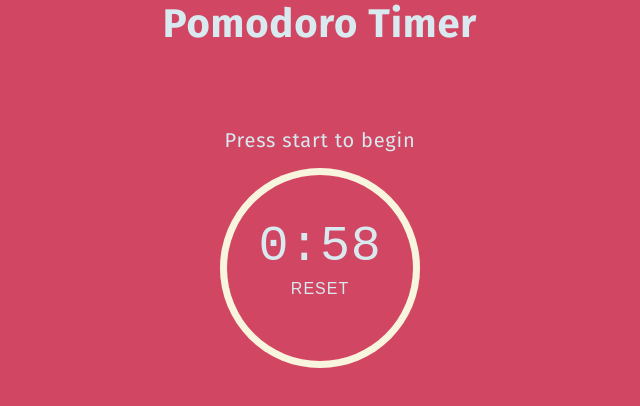
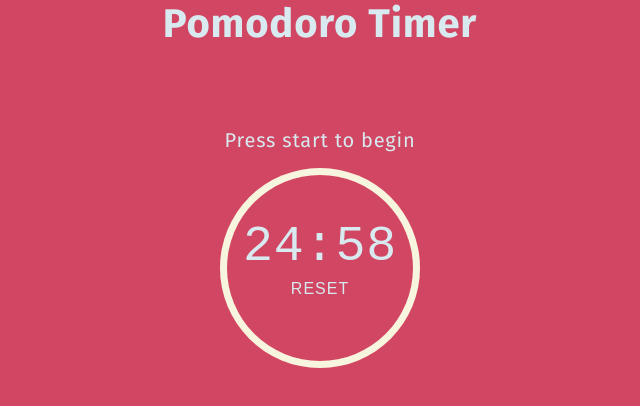
Before and after one commit to Gabo9678/Pomodoro, a website built with Vite: page index.html in a window 1280 px wide. Both pictures are taken after a click on the button "START". Shown: the whole page, without its empty margins (320-960 px from the left). Built offline with nearby package versions, Linux system fonts and the light colour scheme; a web font is replaced by a local one.

Commit message:
Pomodoro timer now work

```diff
--- a/index.html
+++ b/index.html
@@ -7,7 +7,7 @@
     <link rel="preconnect" href="https://fonts.googleapis.com" />
     <link rel="preconnect" href="https://fonts.gstatic.com" crossorigin />
     <link href="https://fonts.googleapis.com/css2?family=EG+Garamond:wght@400;500;600;700&family=Fira+Sans:wght@400;500;600;700&display=swap" rel="stylesheet" />
-    <link rel="stylesheet" href="/style.css" />
+    <link rel="stylesheet" href="src/style.css" />
   </head>
   <body>
 
@@ -28,7 +28,7 @@
           </div>
 
           <div class="app-counter-box">
-            <p><span id="minutes">25</span>:<span id="seconds">00</span></p>
+            <p><span id="minutes"></span>:<span id="seconds"></span></p>
           </div>
           <button id="start" class="btn-start" onclick="start()">start</button>
           <button id="reset" class="btn-reset" onclick="start()">reset</button>
@@ -37,6 +37,6 @@
     </main>
 
 
-    <script src="/main.js"></script>
+    <script src="src/main.js"></script>
   </body>
 </html>
--- a/src/main.js
+++ b/src/main.js
@@ -1,36 +1,82 @@
-const minutesSpan = document.getElementById("minutes");
-const seconds = document.getElementById("seconds");
 
-let minutes = 1;
 
-let finalTime = minutes * 60 * 1000;
+//variables
+let minutes = 25;
+let seconds = "00";
+let breakTime = 5;
 
-let now;
-let finalDate;
+// const reset = document.querySelector('reset');
 
-function start() {
+
+//display
+window.onload = () =>{
+
+  document.getElementById("minutes").innerHTML = minutes;
+  document.getElementById("seconds").innerHTML = seconds;
+
+}
+
+//start Timer
+const start = () =>{
+
+
+  //change the time
+
+  seconds = 59;
+
+  let workMinutes = minutes - 1;
+  let breakMinutes = breakTime - 1;
+  let breakCount = 0;
+
+  //countdown
+
+  const timerFunction = () => {
+   document.getElementById("minutes").innerHTML = workMinutes;
+   document.getElementById("seconds").innerHTML = seconds;
+
+    seconds = seconds - 1;
+
+    if(seconds === 0){
+      workMinutes = workMinutes - 1;
+      seconds = 59;
+    }
+  }
+
+  //start countdown
+  setInterval(timerFunction, 1000) // 1000 = 1s
   document.getElementById("start").style.display = "none";
   document.getElementById("reset").style.display = "inline-flex";
 
-  now = new Date().getTime();
-  finalDate = now + finalTime;
+  // now = new Date().getTime();
+  // finalDate = now + finalTime;
 
-  const actualTime = setInterval(function () {
-    now = new Date().getTime();
+  // const actualTime = setInterval(function () {
+  //   now = new Date().getTime();
 
-    const distance = finalDate - now;
+  //   const distance = finalDate - now;
 
-    const remainingMinutes = Math.floor(
-      (distance % (1000 * 60 * 60)) / (1000 * 60)
-    );
-    const remainingSeconds = Math.floor((distance % (1000 * 60)) / 1000);
+  //   const remainingMinutes = Math.floor(
+  //     (distance % (1000 * 60 * 60)) / (1000 * 60)
+  //   );
+  //   const remainingSeconds = Math.floor((distance % (1000 * 60)) / 1000);
 
-    minutesSpan.textContent = remainingMinutes;
-    seconds.textContent = remainingSeconds;
+  //   minutesSpan.textContent = remainingMinutes;
+  //   seconds.textContent = remainingSeconds;
 
-    if (distance < 2) {
-      clearInterval(actualTime);
-      alert("¡Take a break for 5 minutes!");
-    }
-  }, 1000);
+  //   if (distance < 2) {
+  //     clearInterval(actualTime);
+  //     alert("¡Take a break for 5 minutes!");
+  //   }
+  // }, 1000);
 }
+
+
+reset.addEventListener('click', () =>{
+  console.clear();
+  minutes = 25;
+  seconds = "00";
+
+  setInterval(timerFunction, 1000) // 1000 = 1s
+
+
+})
```
